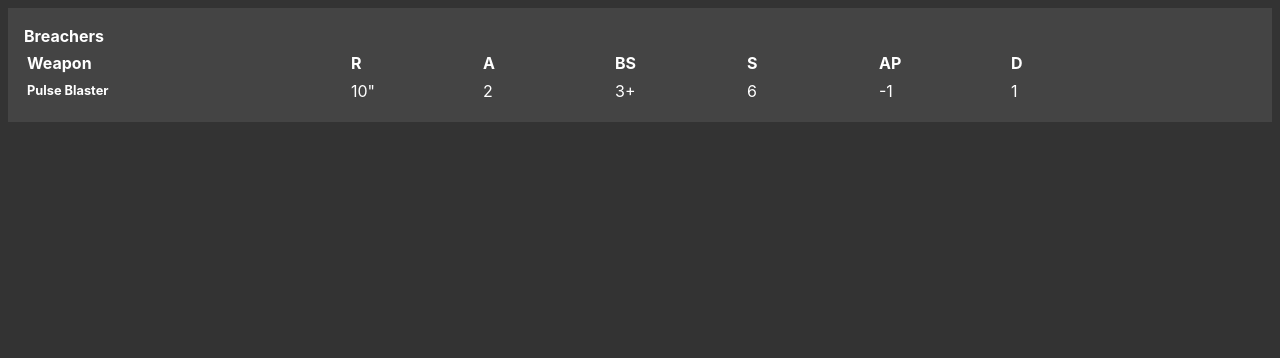
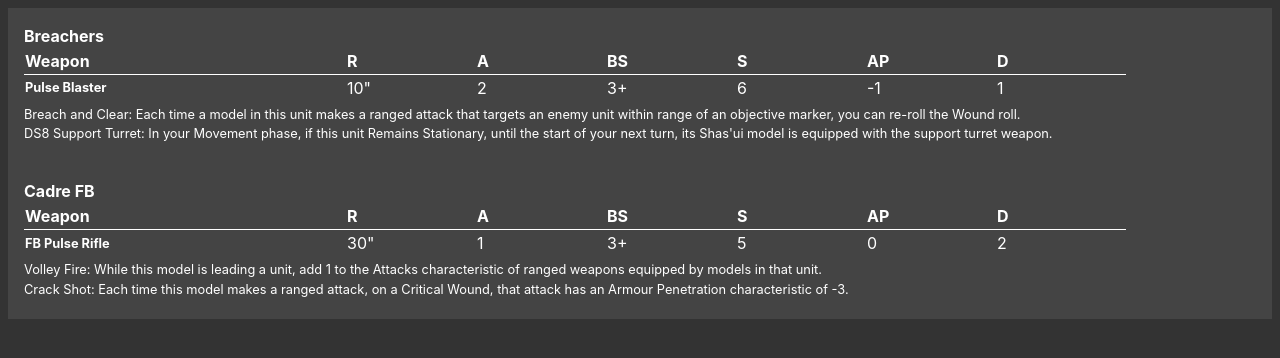
Before and after one commit to EwanMcA/BattleSheet, a React (Vite) app: page / in a window 1280 px wide. Shown: the top 358 px of the page. Built offline with nearby package versions, Linux system fonts and the light colour scheme.

Commit message:
Add unit abilities, and some more styling

```diff
--- a/src/App.tsx
+++ b/src/App.tsx
@@ -1,4 +1,8 @@
 import Unit from './Unit'
+
+const enum ABILITIES {
+  RAPID_1,
+};
 
 function App() {
   return (
@@ -14,6 +18,27 @@
           ap: "-1",
           damage: "1"
         }]}
+        abilities={[
+          "Breach and Clear: Each time a model in this unit makes a ranged attack that targets an enemy unit within range of an objective marker, you can re-roll the Wound roll.",
+          "DS8 Support Turret: In your Movement phase, if this unit Remains Stationary, until the start of your next turn, its Shas'ui model is equipped with the support turret weapon.",
+        ]}
+      />
+      <Unit
+        name="Cadre FB"
+        ranged={[{
+          name: "FB Pulse Rifle",
+          range: "30\"",
+          attacks: "1",
+          bs: "3+",
+          strength: "5",
+          ap: "0",
+          damage: "2",
+          abilities: [ABILITIES.RAPID_1],
+        }]}
+        abilities={[
+          "Volley Fire: While this model is leading a unit, add 1 to the Attacks characteristic of ranged weapons equipped by models in that unit.",
+          "Crack Shot: Each time this model makes a ranged attack, on a Critical Wound, that attack has an Armour Penetration characteristic of -3."
+        ]}
       />
     </>
   )
--- a/src/Unit.module.css
+++ b/src/Unit.module.css
@@ -17,7 +17,26 @@
      min-width: 25vw;
   }
 
+  .abilities {
+    font-size: 0.8rem;
+    list-style: none;
+    margin: 4px 0;
+    padding: 0;
+
+    li {
+      text-overflow: ellipsis;
+      overflow: hidden;
+      text-wrap: nowrap;
+    }
+  }
+
   table {
+    border-collapse: collapse;
+
+    .header {
+      border-bottom: 1px solid #fff;
+    }
+
     th, td:not(:last-child) {
       min-width: 10vw;
     }
--- a/src/Unit.tsx
+++ b/src/Unit.tsx
@@ -8,15 +8,16 @@
     strength: string;
     ap: string;
     damage: string;
+    abilities: string[];
 };
 
-const Unit = ({ name, ranged }: { name: string, ranged: RangedWeapon[] }) => {
+const Unit = ({ name, ranged, abilities = [] }: { name: string, ranged: RangedWeapon[], abilities: string[] }) => {
   return (
     <div className={styles.card}>
       <h3 className={styles.name}>{name}</h3>
       <table>
         <thead>
-          <tr>
+          <tr className={styles.header}>
             <th scope="col">Weapon</th>
             <th scope="col">R</th>
             <th scope="col">A</th>
@@ -30,16 +31,19 @@
           { ranged.map((weapon) => (
             <tr>
               <th className={styles.weapon} scope="row">{weapon.name}</th>
-              <td>10"</td>
-              <td>2</td>
-              <td>3+</td>
-              <td>6</td>
-              <td>-1</td>
-              <td>1</td>
+              <td>{weapon.range}</td>
+              <td>{weapon.attacks}</td>
+              <td>{weapon.bs}</td>
+              <td>{weapon.strength}</td>
+              <td>{weapon.ap}</td>
+              <td>{weapon.damage}</td>
             </tr>
           ))}
         </tbody>
       </table>
+      <ul className={styles.abilities}>
+        {abilities.map((ability) => (<li>{ability}</li>))}
+      </ul>
       </div>
   );
 };
```
